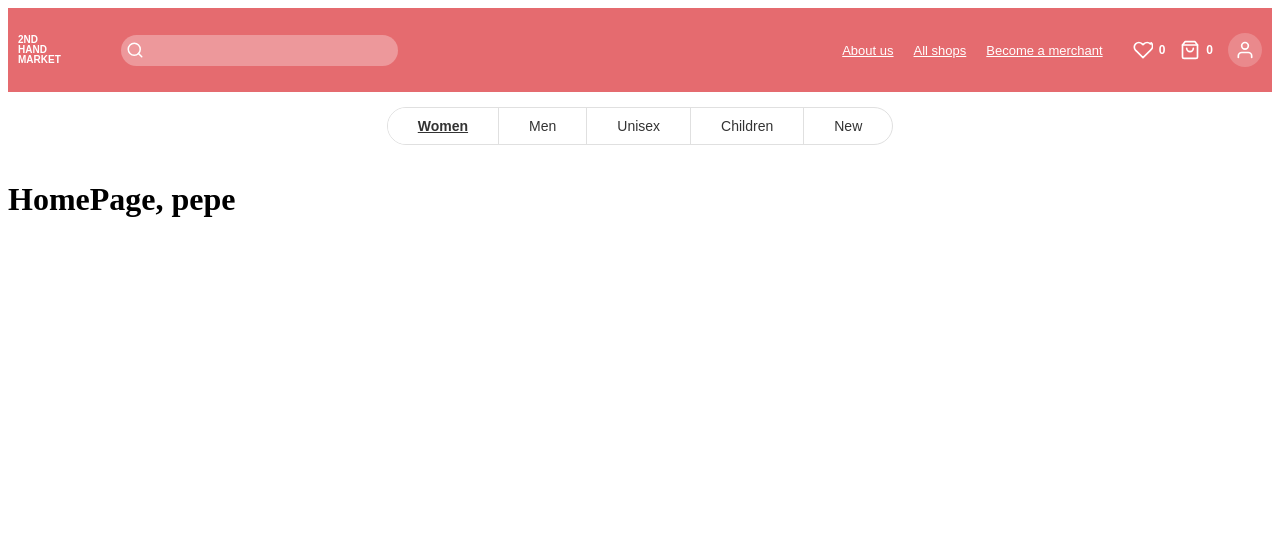
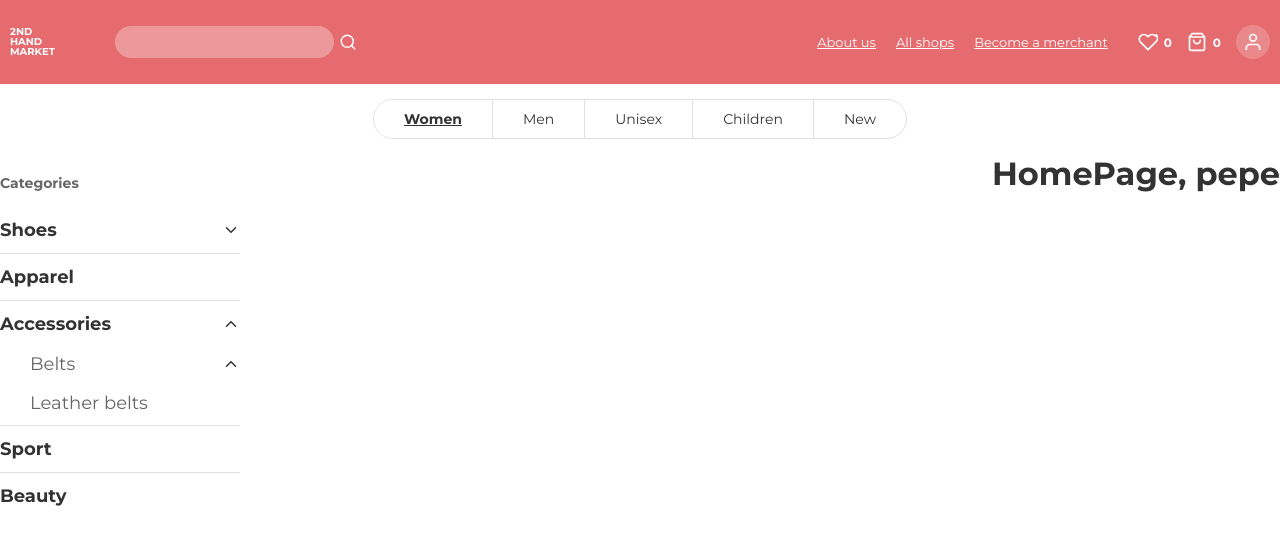
Before and after one commit to etoneyaaa402/second-hand-market, a React app: page / in a window 1280 px wide. Shown: the top 544 px of the page. Built offline with nearby package versions, Linux system fonts and the light colour scheme.

Commit message:
feat: implement sidebar and add font-family for all app

```diff
--- a/public/index.html
+++ b/public/index.html
@@ -4,6 +4,10 @@
     <meta charset="UTF-8">
     <meta name="viewport" content="width=device-width, initial-scale=1.0">
     <title>second-hand-market</title>
+
+    <link rel="preconnect" href="https://fonts.googleapis.com">
+    <link rel="preconnect" href="https://fonts.gstatic.com" crossorigin>
+    <link href="https://fonts.googleapis.com/css2?family=Montserrat:ital,wght@0,100..900;1,100..900&display=swap" rel="stylesheet">
 </head>
 <body>
     <div id="root"></div>
--- a/src/components/Layout/Header.css
+++ b/src/components/Layout/Header.css
@@ -2,7 +2,6 @@
     background-color: #e56b6f;
     color: white;
     padding: 25px 10px;
-    font-family: sans-serif;
   }
 
   .header-top {
--- /dev/null
+++ b/src/components/Layout/Layout.css
@@ -0,0 +1,6 @@
+.main-wrapper{
+    display: flex;
+    max-width: 1400px;
+    justify-content: space-between;
+    margin: 0 auto;
+}
--- a/src/components/Layout/Layout.jsx
+++ b/src/components/Layout/Layout.jsx
@@ -1,15 +1,20 @@
 import { Outlet } from 'react-router-dom';
 import Header from './Header';
 import CategoryNav from './CategoryNav';
+import Sidebar from '../Sidebar/Sidebar';
+import './Layout.css';
 
 export default function Layout(){
     return(
         <div>
             <Header />
             <CategoryNav />
-            <main className='main-container'>
-                <Outlet />
-            </main>
+            <div className="main-wrapper">
+                <Sidebar />
+                <main className='main-container'>
+                    <Outlet />
+                </main>
+            </div>
         </div>
     )
 }
--- /dev/null
+++ b/src/components/Sidebar/Sidebar.css
@@ -0,0 +1,72 @@
+.sidebar {
+    width: 260px;
+    padding: 20px 20px 20px 0px;
+    min-height: calc(100vh - 160px);
+  }
+
+  .sidebar-header {
+    font-size: 14px;
+    color: #666;
+    margin-bottom: 15px;
+  }
+
+  .sidebar-list {
+    list-style: none;
+    padding: 0;
+    margin: 0;
+  }
+
+  .sidebar-item-main{
+    border-bottom: 1px solid #e0e0e0;
+  }
+
+  .sidebar-item-main:last-child{
+    border-bottom: none;
+  }
+
+  .sidebar-item-main>.sidebar-title-container{
+    padding: 12px 0px;
+  }
+
+  .sidebar-item-main .sidebar-title{
+    font-weight: 700;
+    color: #333;
+    font-size: 18px;
+  }
+
+  .sidebar-item-sub .sidebar-title-container {
+    margin-bottom: 5px;
+    padding: 6px 0px 6px 20px;
+  }
+
+  .sidebar-item-sub .sidebar-title{
+    font-weight: 400;
+    color: #666;
+    font-size: 18px;
+  }
+
+  .sidebar-item-sub:last-child{
+    border-bottom: none !important;
+  }
+
+  .sidebar-list-nested .sidebar-title {
+    padding-left: 10px;
+  }
+
+  .sidebar-title-container {
+    display: flex;
+    justify-content: space-between;
+    align-items: center;
+    padding: 8px 0;
+    cursor: pointer;
+    transition: color 0.2s;
+  }
+
+  .chevron {
+    transition: transform 0.3s ease;
+    color: #333;
+  }
+
+  .chevron.open {
+    transform: rotate(180deg);
+  }
--- /dev/null
+++ b/src/components/Sidebar/Sidebar.jsx
@@ -0,0 +1,71 @@
+import React, {useState} from 'react';
+import './Sidebar.css';
+
+const ChevronIcon = ({ isOpen })=>(
+    <svg
+    width="18" height="18" viewBox="0 0 24 24" fill="none"
+    stroke="currentColor" strokeWidth="2" strokeLinecap="round" strokeLinejoin="round"
+    className={`chevron ${isOpen ? 'open' : ''}`}
+    >
+        <polyline points='6 9 12 15 18 9'></polyline>
+    </svg>
+);
+const menuData = [
+    {id: 'shoes', title: 'Shoes',
+        sub: [{id: 'insoles', title: 'Insoles'}]
+    },
+    {id: 'apparel', title: 'Apparel'},
+    {
+        id: 'accessories',
+        title: 'Accessories',
+        sub: [{id: 'belts', title: 'Belts',
+            sub: [{id: 'leather-belts', title: 'Leather belts'}]
+        }]
+    },
+    {id: 'sport', title: 'Sport'},
+    {id: 'beauty', title: 'Beauty'}
+];
+
+export default function Sidebar(){
+    const [openItems, setOpenItems] = useState(['accessories','belts']);
+    const toggleItem=(id)=>{
+        setOpenItems(prev => prev.includes(id)?prev.filter(item=> item!==id): [...prev,id]);
+    };
+    const renderMenuItems = (items, level = 0) => {
+        return (
+        <ul className={`sidebar-list ${level > 0 ? 'sidebar-list-nested' : ''}`}>
+            {items.map(item => {
+            const isOpen = openItems.includes(item.id);
+            const isTopLevel = level === 0;
+
+            return (
+                <li key={item.id} className={`sidebar-item ${isTopLevel ? 'sidebar-item-main' : 'sidebar-item-sub'}`}>
+                <div
+                    className="sidebar-title-container"
+                    onClick={() => item.sub && toggleItem(item.id)}
+                >
+                    <span className="sidebar-title">
+                    {item.title}
+                    </span>
+                    {item.sub && <ChevronIcon isOpen={isOpen} />}
+                </div>
+
+                {item.sub && isOpen && (
+                    <div className="sidebar-sub-container">
+                    {renderMenuItems(item.sub, level + 1)}
+                    </div>
+                )}
+                </li>
+            );
+            })}
+        </ul>
+        );
+    };
+
+      return (
+        <aside className="sidebar">
+          <h3 className="sidebar-header">Categories</h3>
+          {renderMenuItems(menuData)}
+        </aside>
+      );
+}
--- a/src/index.js
+++ b/src/index.js
@@ -1,7 +1,8 @@
 import React from 'react';
 import ReactDOM from 'react-dom/client';
+import './styles.css';
 import App from './App';
-import './styles.css';
+
 
 const root  = ReactDOM.createRoot(document.getElementById('root'));
 root.render(
--- a/src/styles.css
+++ b/src/styles.css
@@ -0,0 +1,21 @@
+* {
+    margin: 0;
+    padding: 0;
+    box-sizing: border-box;
+  }
+
+  body {
+    font-family: 'Montserrat', sans-serif;
+    -webkit-font-smoothing: antialiased;
+    -moz-osx-font-smoothing: grayscale;
+    color: #333;
+    background-color: #fff;
+  }
+
+  h1, h2, h3, h4 {
+    font-weight: 700;
+  }
+
+  button, input, select, textarea {
+    font-family: inherit;
+  }
```
